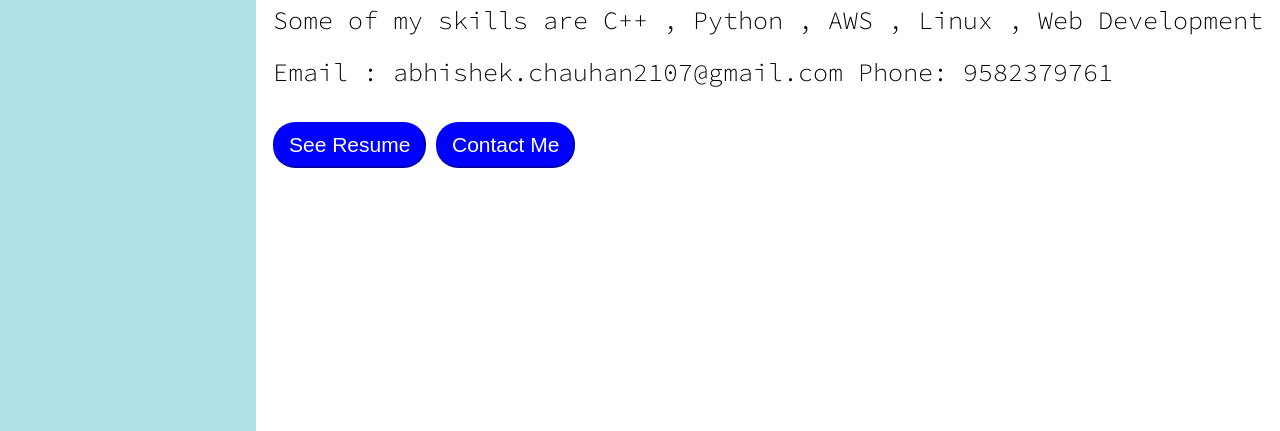
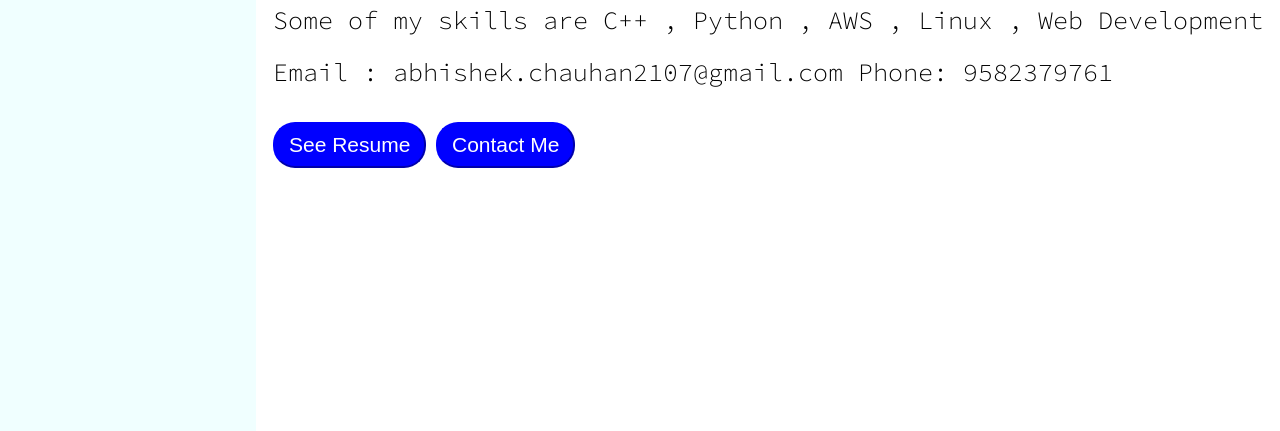
Before and after one commit to abhishekchauhan2107/portfolio, a plain HTML site: page index.html in a window 1280 px wide. Shown: the part 369-800 px from the top of the page. Drawn offline with nearby package versions, Linux system fonts and the light colour scheme.

Commit message:
Update style.css

```diff
--- a/access/style.css
+++ b/access/style.css
@@ -7,7 +7,7 @@
 
 .sidebar {
     display: flex;
-   background-color: rgb(176, 224, 230);
+   background-color: rgb(240, 255, 255);
     width: 434px;
     font-family: 'Nanum Myeongjo', serif;
     font-family: 'Open Sans', sans-serif;
```
